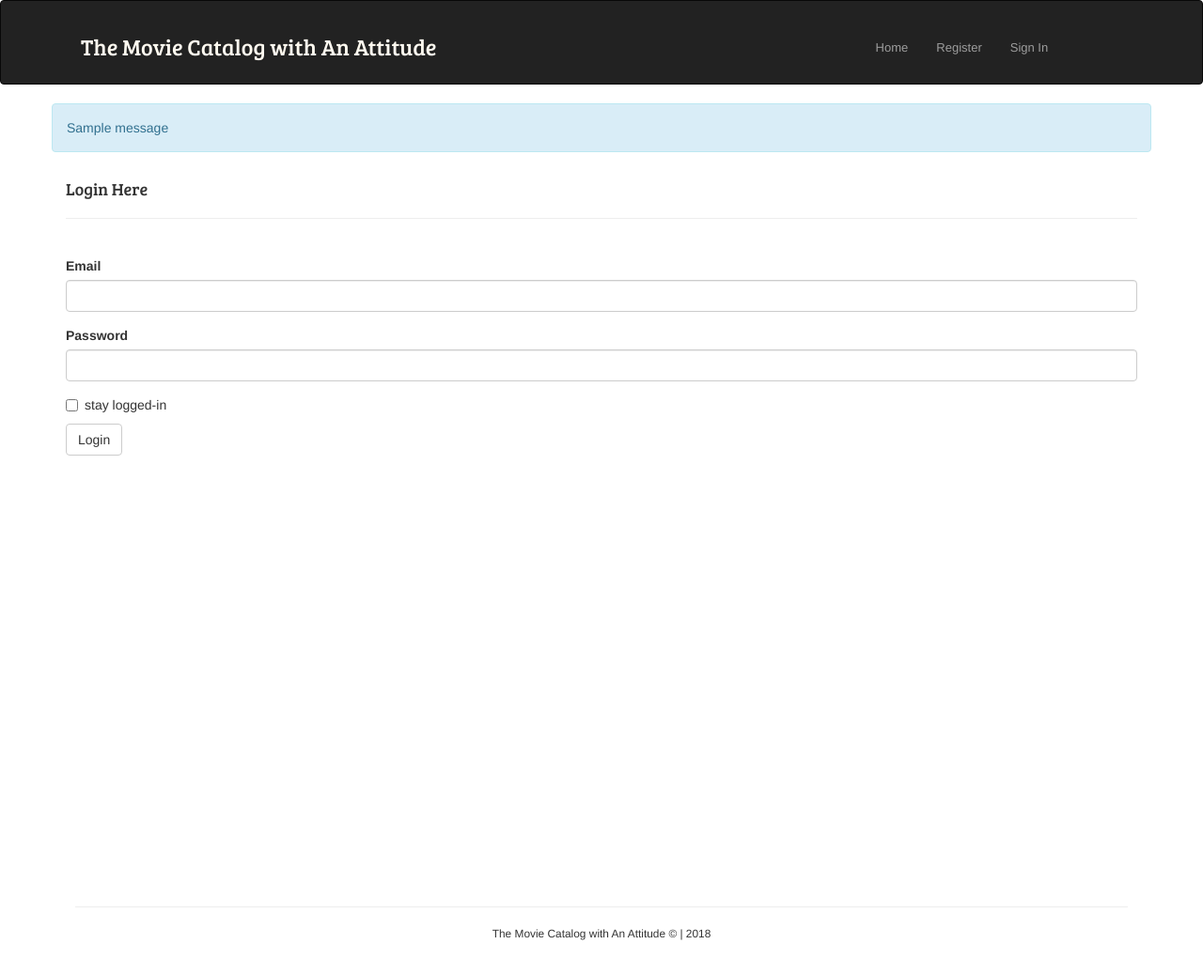
After one commit to simengzhu/flask-movie-catalog, a Flask app: page /login in a window 1280 px wide. The commit adds this page. Shown: the whole page at 94% size. Run offline with Flask 2, Linux system fonts and the light colour scheme; tables that the repository leaves empty hold one stand-in row (values such as "Sample post"); one stand-in notice (Sample message) is shown; some libraries are stand-ins or nearby versions.

Commit message:
Added login form

```diff
--- a/app/__init__.py
+++ b/app/__init__.py
@@ -1,4 +1,4 @@
-#app/__init__.py
+# app/__init__.py
 
 import os
 from flask import Flask
@@ -10,6 +10,8 @@ from flask_bcrypt import Bcrypt
 db = SQLAlchemy()
 bootstrap = Bootstrap()
 login_manager = LoginManager()
+login_manager.login_view = 'authentication.do_login'
+login_manager.session_protection = 'strong'
 bcrypt = Bcrypt()
 
 def create_app(config_type): # dev, test, prod
--- a/app/auth/forms.py
+++ b/app/auth/forms.py
@@ -1,8 +1,23 @@
 from flask_wtf import FlaskForm
-from wtforms import StringField, SubmitField
+from wtforms import StringField, SubmitField, PasswordField, BooleanField
+from wtforms.validators import DataRequired, Length, Email, EqualTo, ValidationError
+from app.auth.models import User
+
+def email_exists(form, field):
+    email = User.query.filter_by(user_email=field.data).first()
+    if email:
+        raise ValidationError('Email Already Exists')
 
 
 class RegistrationForm(FlaskForm):
-    name = StringField('What is your name?')
-    email = StringField('Enter your email')
+    name = StringField('Name', validators=[DataRequired(), Length(3, 15, message='between 3 to 15 characters')])
+    email = StringField('Email', validators=[DataRequired(), Email(), email_exists])
+    password = PasswordField('Password', validators=[DataRequired(), Length(5), EqualTo('confirm', message='passwords must match')])
+    confirm = PasswordField('Confirm', validators=[DataRequired()])
     submit = SubmitField('Register')
+
+class LoginForm(FlaskForm):
+    email = StringField('Email', validators=[DataRequired(), Email()])
+    password = PasswordField('Password', validators=[DataRequired()])
+    stay_loggedin = BooleanField('stay logged-in')
+    submit = SubmitField('Login')
--- a/app/auth/routes.py
+++ b/app/auth/routes.py
@@ -1,15 +1,40 @@
-from flask import render_template, request
-from app.auth.forms import RegistrationForm
+from flask import render_template, request, flash, redirect, url_for
+from flask_login import login_user, logout_user
+from app.auth.forms import RegistrationForm, LoginForm
 from app.auth import authentication as at
+from app.catalog import main
+from app.auth.models import User
+
 
 @at.route('/register', methods=['GET', 'POST'])
 def register_user():
-    name = None
-    email = None
+
     form = RegistrationForm()
 
-    if request.method == 'POST':
-        name = form.name.data
-        email = form.email.data
+    if form.validate_on_submit():
+        User.create_user(
+            user=form.name.data,
+            email=form.name.data,
+            password=form.password.data
+        )
+        flash('Registration Successful')
+        return redirect(url_for('authentication.do_login'))
 
-    return render_template('registration.html', form=form, name=name, email=email)
+    return render_template('registration.html', form=form)
+
+
+@at.route('/login', methods=['GET', 'POST'])
+def do_login():
+
+    form = LoginForm()
+    if form.validate_on_submit():
+        user = User.query.filter_by(user_email=form.email.data).first()
+        if not user or not user.check_password(form.password.data):
+            flash('Invalid Credentials, Please Try Again')
+            return redirect(url_for('authentication.do_login'))
+
+
+        login_user(user, form.stay_loggedin.data)
+        return redirect(url_for('main.display_movies'))
+
+    return render_template('login.html', form=form)
--- /dev/null
+++ b/app/auth/templates/login.html
@@ -0,0 +1,11 @@
+{% extends 'layout.html' %}
+
+{% block title %} Sign In {% endblock %}
+
+{% block content %}
+    <div class="container form">
+        <h4>Login Here</h4>
+        <hr><br>
+        {{ wtf.quick_form(form) }}
+    </div>
+{% endblock content %}
--- a/app/catalog/templates/layout.html
+++ b/app/catalog/templates/layout.html
@@ -1,3 +1,5 @@
+{% import "bootstrap/wtf.html" as wtf %}
+
 <!DOCTYPE html>
 <html lang="en">
 
@@ -34,6 +36,14 @@
             </nav>
         {% endblock navbar %}
 
+        {# flash messaging #}
+        {% for message in get_flashed_messages() %}
+            <div class="container alert alert-info">
+                <button type="button" class="close" data-dismiss="alert"></button>
+                {{ message }}
+            </div>
+        {% endfor %}
+
         {# empty block for custom content #}
         {% block content %} {% endblock content %}
 
--- a/run.py
+++ b/run.py
@@ -5,7 +5,7 @@ if __name__ == '__main__':
     flask_app = create_app('dev')
     with flask_app.app_context():
         db.create_all()
-        if not User.query.filter_by(user_name='harry').first():
+        if not User.query.filter_by(user_name='tyler').first():
             User.create_user(user='tyler',
                              email='tyler@durden.com',
                              password='soaps')
```
Also changed, not shown: app/auth/models.py (+12 -1 lines), app/auth/templates/registration.html (+2 -23 lines).
